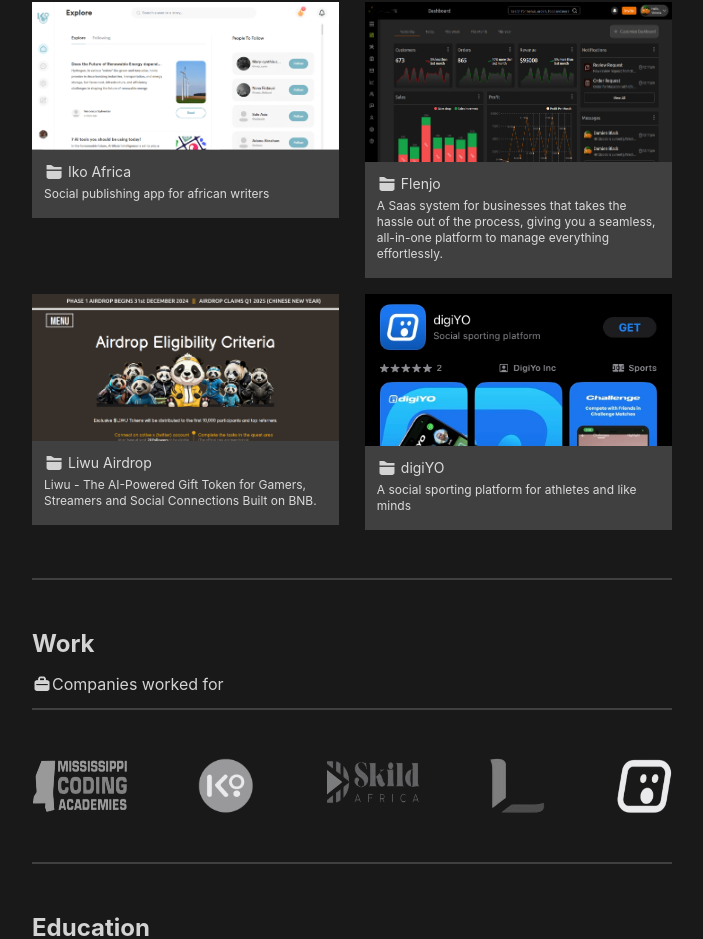
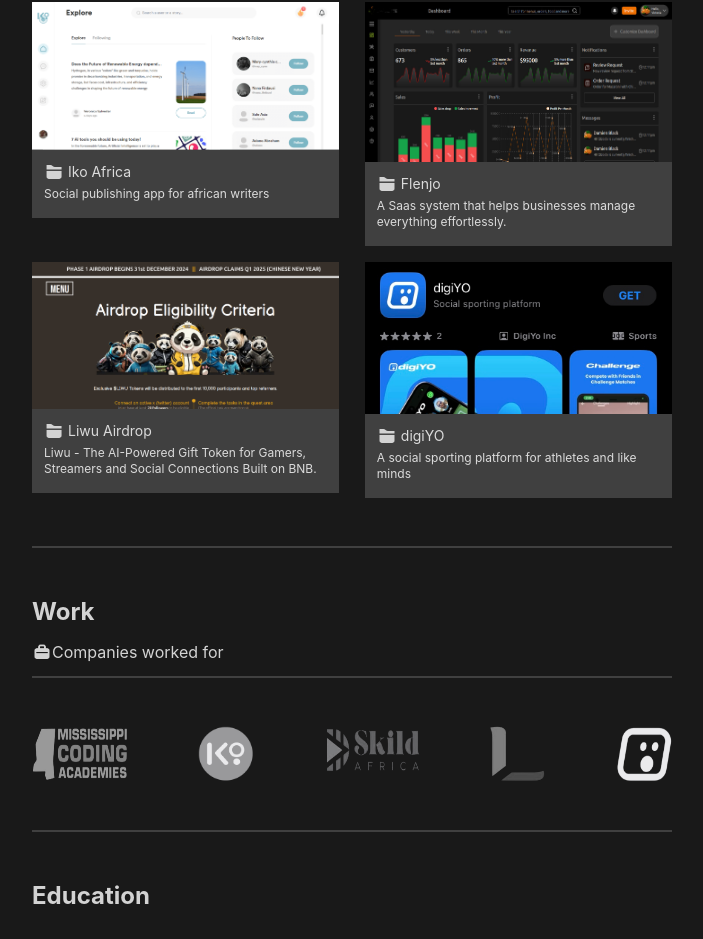
Before and after one commit to preciousaffiah/portfolio, a React (Create React App) app: page / in a window 1280 px wide. Shown: the part 1154-2093 px from the top of the page, without its empty margins (288-991 px from the left). Built offline with nearby package versions, Linux system fonts and the light colour scheme.

Commit message:
Update home.js

```diff
--- a/src/view/home.js
+++ b/src/view/home.js
@@ -179,7 +179,7 @@
                             <p>Flenjo</p>
                           </span>
                           <p className="text-xs py-1">
-                           A Saas system for businesses that takes the hassle out of the process, giving you a seamless, all-in-one platform to manage everything effortlessly.
+                           A Saas system that helps businesses manage everything effortlessly.
                           </p>
                         </div>
                       </Link>
```
